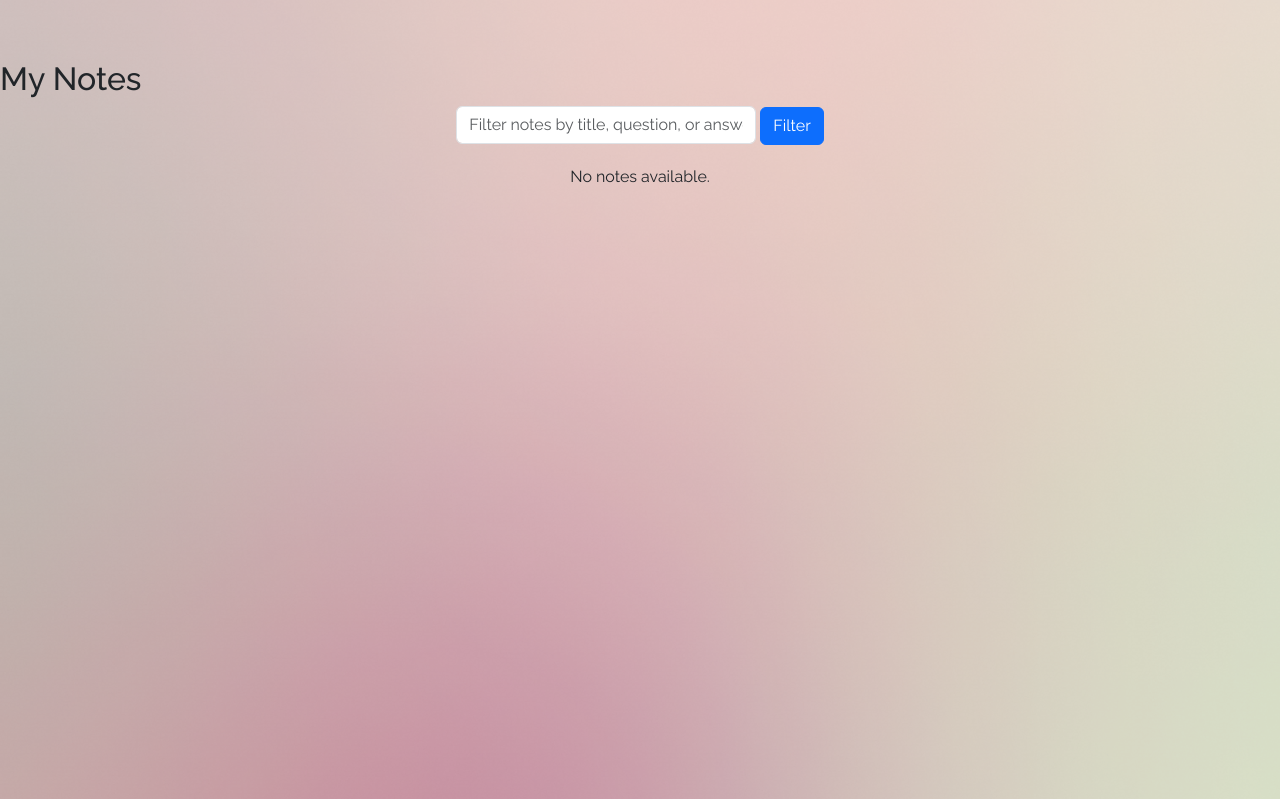
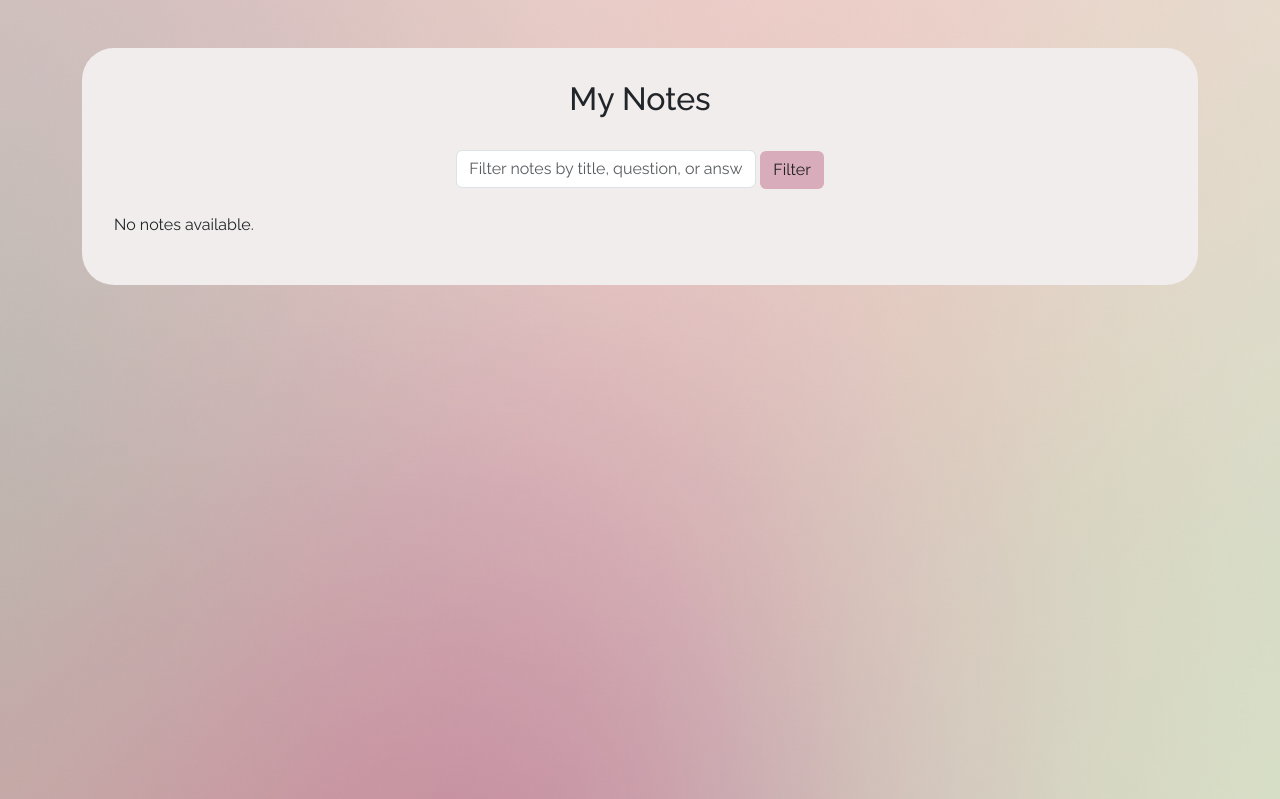
Before and after one commit to Swewi/Hackteam5_may25, a Django app: template notes/templates/notes/notes.html in a window 1280 px wide. Shown: the part 80-879 px from the top of the page. Run offline with Django 5.2, Linux system fonts and the light colour scheme; the template is opened without the code that fills it, so the values that code supplies are empty.

Commit message:
Added Style to notes.

```diff
--- a/notes/templates/notes/notes.html
+++ b/notes/templates/notes/notes.html
@@ -12,16 +12,22 @@
         </div>
     </div>
 </div>
-<div class="content-container">
-    <h2>My Notes</h2>
+
+<div class="container-md py-4 h-100">
+    <div class="row mt-4">
+        <div class="col-md-12">
+            <div class="text-background rounded-5 padding-2">
+                <h2 class="text-center pb-4">My Notes</h2>
+
                 <form method="get" class="filter-form">
                     <input type="text" name="q" placeholder="Filter notes by title, question, or answer..."
                         value="{{ query|default:'' }}" class="form-control filter-input d-inline-block">
-        <button type="submit" class="btn btn-primary">Filter</button>
+                    <button type="submit" class="btn btn-filter">Filter</button>
                 </form>
-    <div class="notes-tiles-container">
+
+                <div class="row justify-content-center mt-4 gap-4">
                     {% for note in notes %}
-        <div class="note-tile">
+                    <div class="note-tile col-3">
                         <div class="delete-icon">
                             <i class="fas fa-trash"></i>
                             <span class="delete-note-id d-none">{{ note.id }}</span>
@@ -32,6 +38,9 @@
                     {% empty %}
                     <p>No notes available.</p>
                     {% endfor %}
+                </div>
+            </div>
+        </div>
     </div>
 </div>
 <script>
--- a/static/css/note.css
+++ b/static/css/note.css
@@ -143,6 +143,7 @@ justify-content: center;
 .note-tile {
 width: 150px;
 height: 150px;
+background: var(--btn-light-color);
 background: #ffffff;
 border-radius: 8px;
 display: block;
@@ -199,3 +200,9 @@ width: 300px;
 .back-button {
 margin-bottom: 1rem;
 }
+
+/* Custom button */
+.btn-filter {
+    background-color: var(--btn-light-color);
+    color: var(--font-color);
+}
```
Lines whose indentation alone changed are shown as unchanged.
